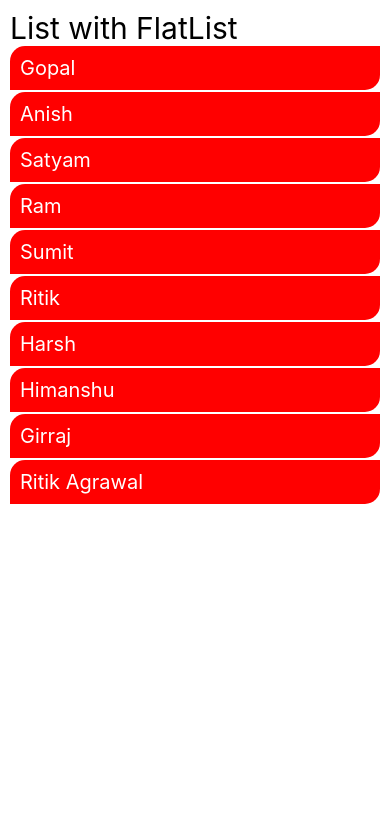
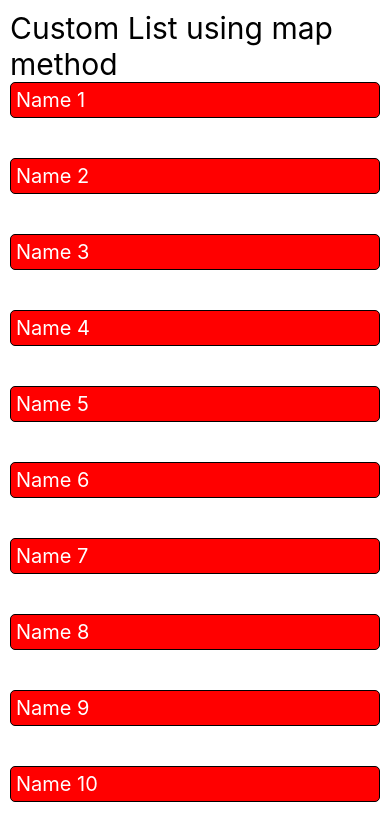
Before and after one commit to gopalkushwah/React-Native, a React Native app: screen / in a window 390 px wide. Shown: the top 840 px of the page. Built offline with nearby package versions, Linux system fonts and the light colour scheme.

Commit message:
Custom list using map method

```diff
--- a/components/User.tsx
+++ b/components/User.tsx
@@ -1,65 +1,103 @@
 import React from 'react'
-import { Text, View, StyleSheet, FlatList } from 'react-native';
+import { Text, View, StyleSheet, FlatList, TextInput, ScrollView } from 'react-native';
 
 {/*
 
 */}
-const data = [
-    {
-        id : 1,
-        name : 'Gopal'
-    },
-    {
-        id : 2,
-        name : 'Anish'
-    },
-    {
-        id : 3,
-        name : 'Satyam'
-    },
-    {
-        id : 4,
-        name : 'Ram'
-    },
-    {
-        id : 5,
-        name : 'Sumit'
-    },
-    {
-        id : 6,
-        name : 'Ritik'
-    },
-    {
-        id : 7,
-        name : 'Harsh'
-    },
-    {
-        id : 8,
-        name : 'Himanshu'
-    },
-    {
-        id : 9,
-        name : 'Girraj'
-    },
-    {
-        id : 10,
-        name : 'Ritik Agrawal'
-    },
-]
+// const data = [
+//     {
+//         id : 1,
+//         name : 'Gopal'
+//     },
+//     {
+//         id : 2,
+//         name : 'Anish'
+//     },
+//     {
+//         id : 3,
+//         name : 'Satyam'
+//     },
+//     {
+//         id : 4,
+//         name : 'Ram'
+//     },
+//     {
+//         id : 5,
+//         name : 'Sumit'
+//     },
+//     {
+//         id : 6,
+//         name : 'Ritik'
+//     },
+//     {
+//         id : 7,
+//         name : 'Harsh'
+//     },
+//     {
+//         id : 8,
+//         name : 'Himanshu'
+//     },
+//     {
+//         id : 9,
+//         name : 'Girraj'
+//     },
+//     {
+//         id : 10,
+//         name : 'Ritik Agrawal'
+//     },
+//     {
+//         id : 11,
+//         name : 'Ritik Agrawal'
+//     },
+//     {
+//         id : 12,
+//         name : 'Ritik Agrawal'
+//     },
+//     {
+//         id : 13,
+//         name : 'Ritik Agrawal'
+//     },
+// ]
 const User = () : JSX.Element  => {
+
+    const data = [];
+
+    for (let i = 1; i <= 1000; i++) {
+      data.push({
+        id: i,
+        name: `Name ${i}`
+      });
+    }
+
 
     return (
         <View style={{
             padding : 10
         }}>
-            <Text style={{fontSize:30}}>List with FlatList</Text>
-            <FlatList
-            data={data}
-            renderItem={({item})=>(
-                <Text style={styles.listText}>{item.name}</Text>
-            )}
-            keyExtractor={item=>item.id}
-            ></FlatList>
+
+            <Text style={{fontSize:30}}>Custom List using map method</Text>
+
+            <ScrollView style={{marginBottom:30}}>
+            {
+                data.map((item)=>{
+                   return(
+                   <Text style={{fontSize:20,backgroundColor:'red',borderColor:'black',borderWidth:1,marginBottom:40,padding : 5,color:'white',borderRadius:5}}>{item.name}</Text>
+                   )
+                })
+            }
+            </ScrollView>
+
+
+            {/* FlatList mentains scrollable view by defualt, we just need to set its height */}
+            {/* <FlatList style={{
+                height: 700
+            }}
+                data={data}
+                renderItem={({item})=>(
+                    <Text style={{fontSize:20,backgroundColor:'red',borderColor:'black',borderWidth:1,marginBottom:40,padding : 5,color:'white',borderRadius:5}}>{item.name}</Text>
+                )}
+            /> */}
+
         </View>
     )
 }
@@ -73,7 +111,6 @@ const styles = StyleSheet.create({
         borderRadius : 5,
         marginBottom : 12,
         paddingLeft : 15,
-
     },
     listText : {
         padding : 10,
```
